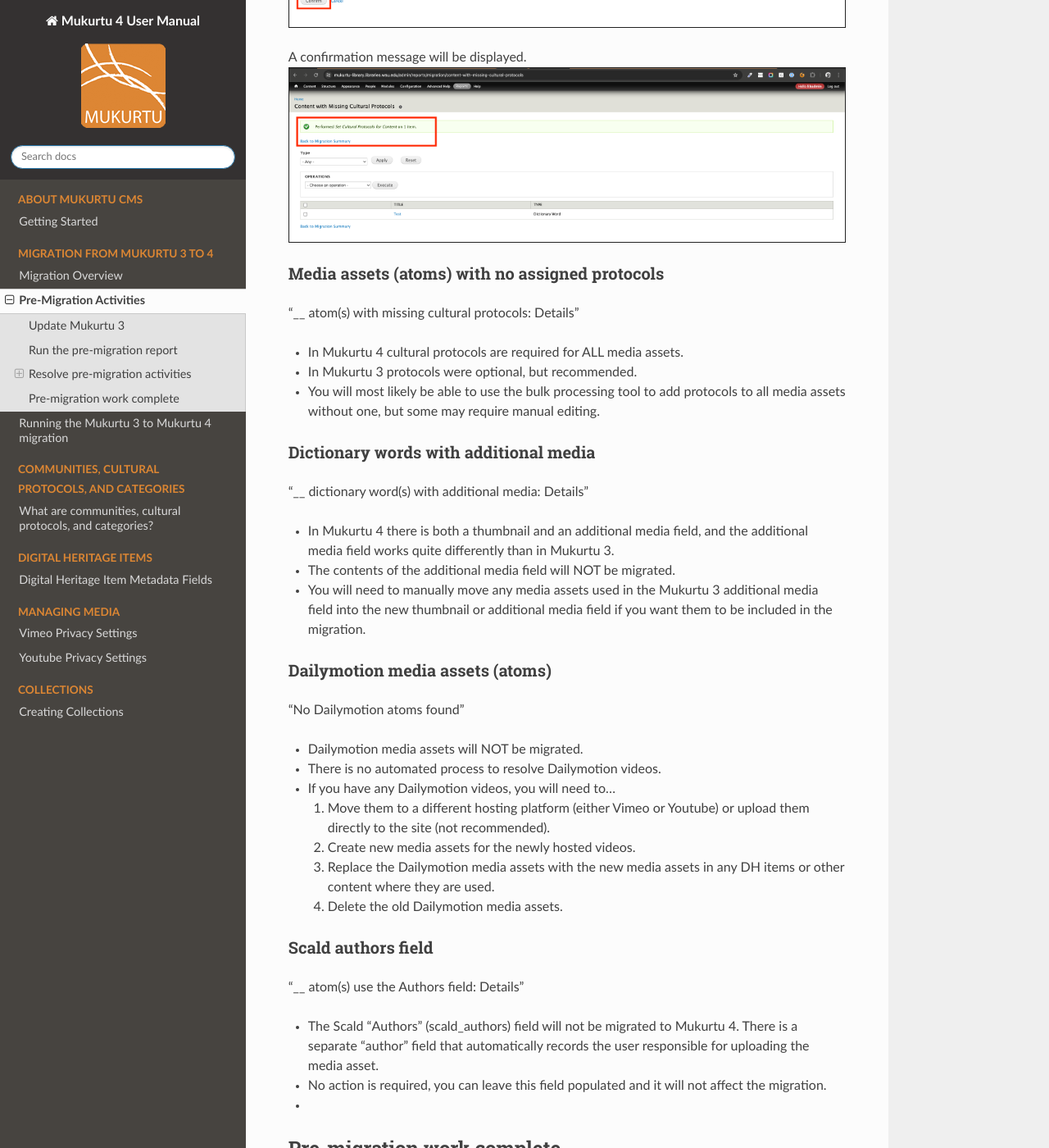
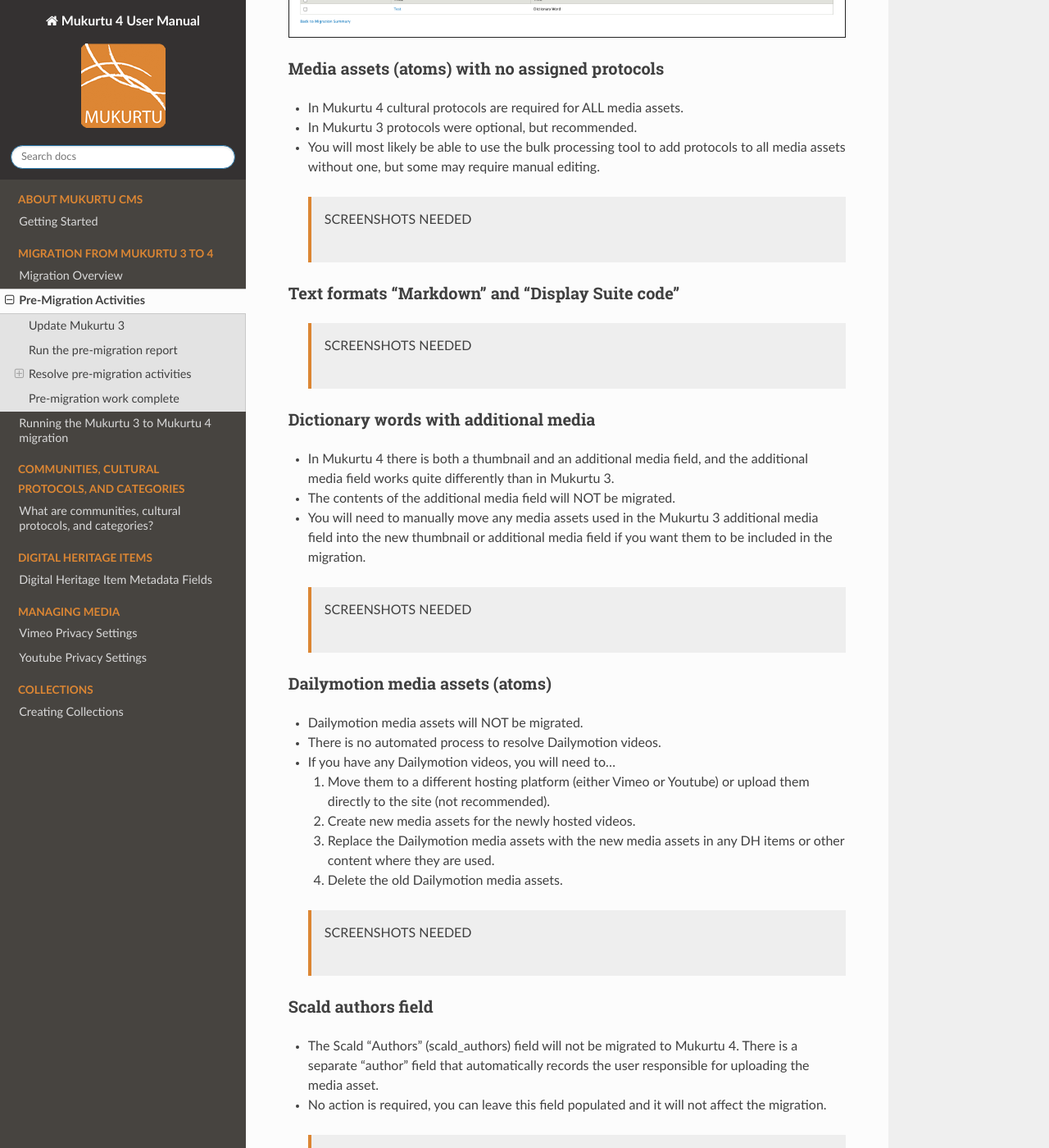
Before and after one commit to MukurtuCMS/mukurtudocs, a Sphinx documentation site: the page built from docs/source/migration/Pre-Migration.md, in a window 1280 px wide and 1400 px high, scrolled down 4641 px. Shown: the whole window at 82% size. Built offline with Sphinx 7.4.7 and the Read the Docs theme 2.0.0, drawn with Linux system fonts in a browser that asks for light colours; some of the changed text lies outside the part shown.

Commit message:
Update Pre-Migration.md

```diff
--- a/docs/source/migration/Pre-Migration.md
+++ b/docs/source/migration/Pre-Migration.md
@@ -52,15 +52,8 @@
 
 You MUST resolve "content nodes with no protocols" before resolving "media assets with no protocols". Otherwise ou can resolve these activities in whichever order your prefer.
 
-### Text formats "Markdown" and "Display Suite code"
-
-"There are __ nodes with these text formats: [NIDs]."
-> UPDATES NEEDED
-
-
 ### Content (nodes) with no assigned protocols
 
-"__ items(s) with missing cultural protocols: Details"
    - In Mukurtu 4 cultural protocols are required for ALL content types.
    - In Mukurtu 3 protocols were optional for dictionary words and collections, and were not included for person records and word lists.
    - You will most likely be able to use the bulk processing tool to add protocols to all content without one, but some content may require manual editing.
@@ -94,21 +87,26 @@
 
 ### Media assets (atoms) with no assigned protocols
 
-"__ atom(s) with missing cultural protocols: Details"
    - In Mukurtu 4 cultural protocols are required for ALL media assets.
    - In Mukurtu 3 protocols were optional, but recommended.
    - You will most likely be able to use the bulk processing tool to add protocols to all media assets without one, but some may require manual editing.
 
+> SCREENSHOTS NEEDED
+
+### Text formats "Markdown" and "Display Suite code"
+
+> SCREENSHOTS NEEDED
+
 ### Dictionary words with additional media
 
-"__ dictionary word(s) with additional media: Details"
    - In Mukurtu 4 there is both a thumbnail and an additional media field, and the additional media field works quite differently than in Mukurtu 3.
    - The contents of the additional media field will NOT be migrated.
    - You will need to manually move any media assets used in the Mukurtu 3 additional media field into the new thumbnail or additional media field if you want them to be included in the migration.
 
+> SCREENSHOTS NEEDED
+
 ### Dailymotion media assets (atoms)
 
-"No Dailymotion atoms found"
    - Dailymotion media assets will NOT be migrated.
    - There is no automated process to resolve Dailymotion videos.
    - If you have any Dailymotion videos, you will need to...
@@ -117,13 +115,14 @@
      3) Replace the Dailymotion media assets with the new media assets in any DH items or other content where they are used.
      4) Delete the old Dailymotion media assets.
 
+> SCREENSHOTS NEEDED
+
 ### Scald authors field
 
-"__ atom(s) use the Authors field: Details"
    - The Scald "Authors" (scald_authors) field will not be migrated to Mukurtu 4. There is a separate "author" field that automatically records the user responsible for uploading the media asset.
    - No action is required, you can leave this field populated and it will not affect the migration.
-   -
 
+> SCREENSHOTS NEEDED
 
 
 ## Pre-migration work complete
```
